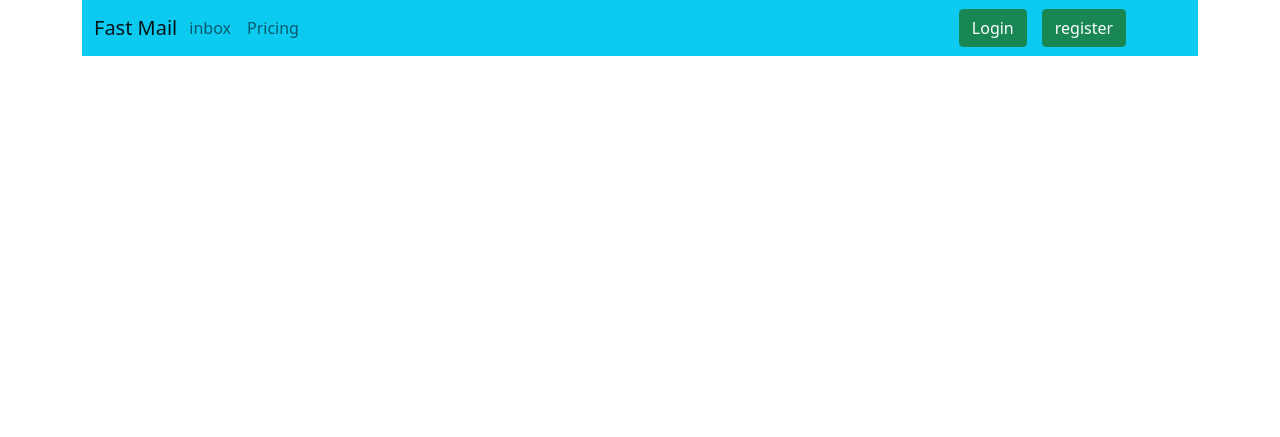
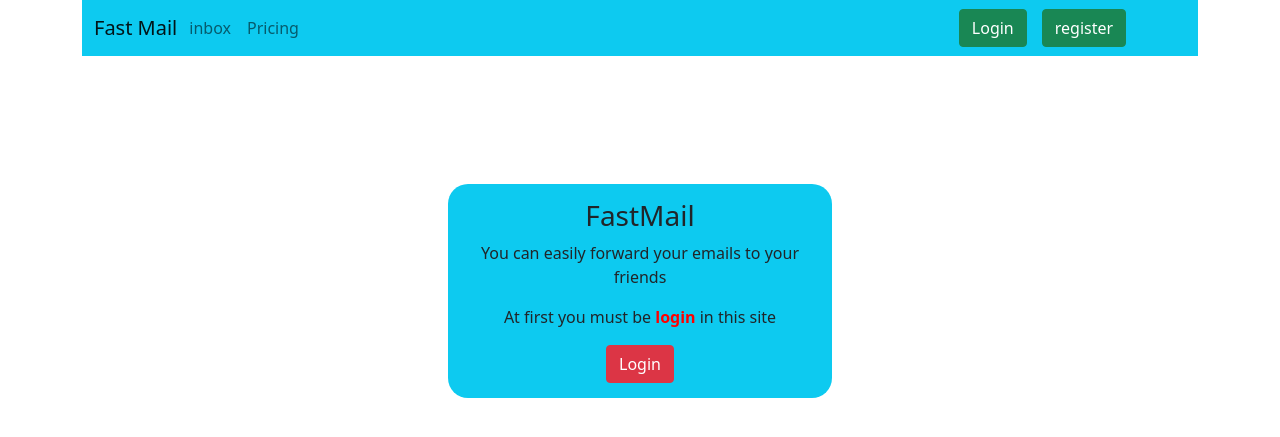
Before and after one commit to AlirezaFalaki/django-projects, a Django app: page / in a window 1280 px wide. Shown: the top 437 px of the page. Run offline with Django 4.2, Linux system fonts and the light colour scheme.

Commit message:
creating main card

```diff
--- a/templates/main.html
+++ b/templates/main.html
@@ -41,12 +41,12 @@
                         {% else %}
                             <div class="navbar-nav " style="margin-left: 15px">
                                 <button type="button" class="btn btn-success"><a href="{% url 'dashboard:login' %}"
-                                                                                  style="height: 15px; color: white; text-decoration: none;">Login</a>
+                                                                                 style="height: 15px; color: white; text-decoration: none;">Login</a>
                                 </button>
                             </div>
                             <div class="navbar-nav " style="margin-left: 15px">
-                                  <button type="button" class="btn btn-success"><a href="{% url 'dashboard:register' %}"
-                                                                                  style="height: 15px; color: white; text-decoration: none;">register</a>
+                                <button type="button" class="btn btn-success"><a href="{% url 'dashboard:register' %}"
+                                                                                 style="height: 15px; color: white; text-decoration: none;">register</a>
                                 </button>
                             </div>
                         {% endif %}
@@ -59,6 +59,38 @@
     </div>
 
 </header>
+{% if request.user.is_authenticated %}
+    <div class="container"
+         style="text-align: center; margin: 15% auto; background-color: #0DCAF0; width: 30%; padding: 15px; border-radius: 20px;">
+        <h3>FastMail</h3>
+        <p>You can easily forward your emails to your friends</p>
+        <div class="container button-form">
+            <button class="btn btn-danger"><a href="" style="text-decoration: none; color: white;">Dashboard</a>
+            </button>
+            <button class="btn btn-danger"><a href="" style="text-decoration: none; color: white;">Inbox</a></button>
+            <button class="btn btn-danger"><a href="" style="text-decoration: none; color: white;">Send Mail</a>
+            </button>
+        </div>
+    </div>
+    {% else %}
+    <div class="container"
+         style="text-align: center; margin: 10% auto; background-color: #0DCAF0; width: 30%; padding: 15px; border-radius: 20px;">
+        <h3>FastMail</h3>
+        <p>You can easily forward your emails to your friends</p>
+        <p>At first you must be<span style="font-weight: bold; color: red"> login </span>in this site</p>
+        <div class="container button-form">
+            <button class="btn btn-danger"><a href="{% url 'dashboard:login' %}" style="text-decoration: none; color: white;">Login</a>
+            </button>
+        </div>
+    </div>
+{% endif %}
+
+
+
+
+
+
+
 
 </body>
 </html>
```
Also changed, not shown: db.sqlite3.
